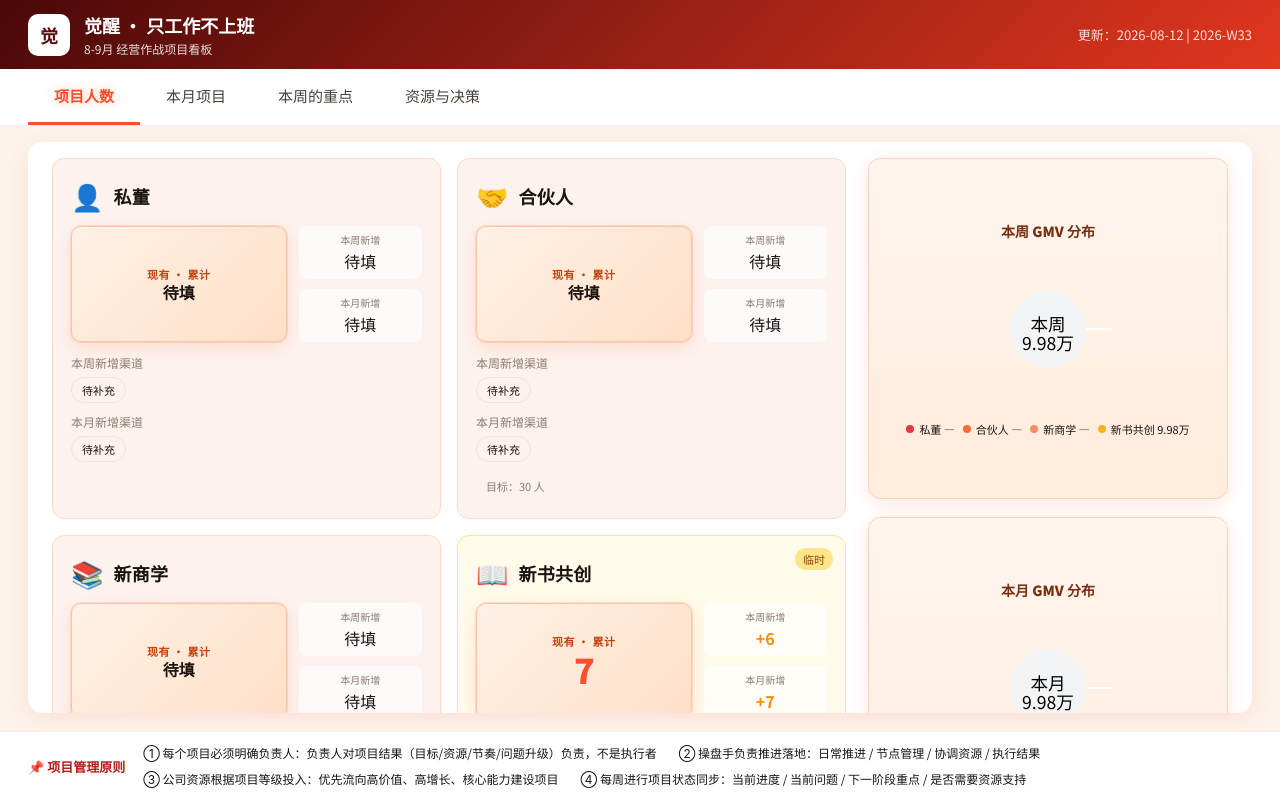
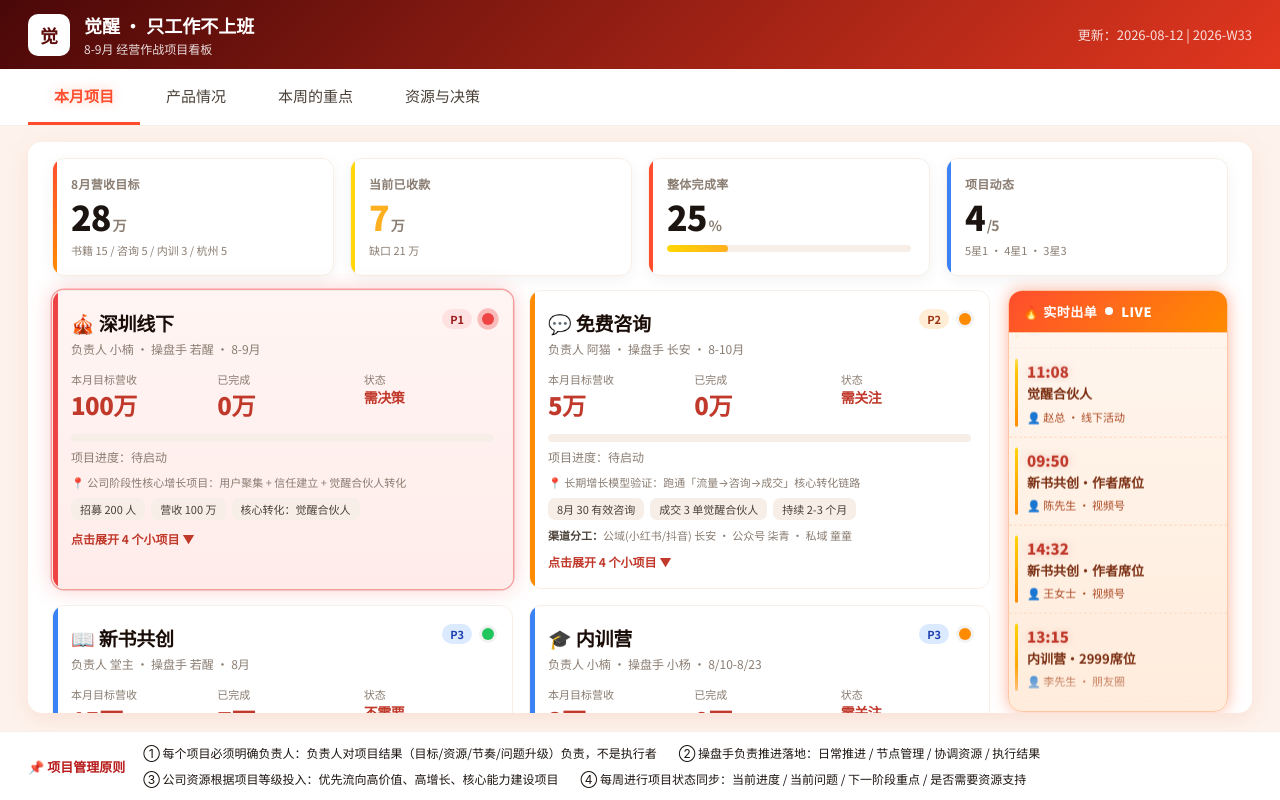
Before and after one commit to isiahhirko727-ship-it/juexing-dashboard, a plain HTML site: page index.html in a window 1280 px wide. Drawn offline with Linux system fonts and the light colour scheme.

Commit message:
update dashboard from COS 20260813-1123

```diff
--- a/index.html
+++ b/index.html
@@ -107,19 +107,26 @@
     }
     .channel-tag.missing { color: var(--gray-400); background: transparent; }
     .people-charts { display: flex; flex-direction: column; gap: 18px; align-items: stretch; }
+
+    /* Section 1 (renamed): Products */
+    .products-page { display: flex; flex-direction: column; gap: 18px; }
+    .products-grid { display: grid; grid-template-columns: repeat(3, 1fr); gap: 16px; }
+    .products-charts { display: grid; grid-template-columns: 1fr 1fr; gap: 18px; }
+    .products-charts .chart-card { min-height: 220px; }
+
     .chart-card {
-      flex: 1; min-height: 0;
       background: linear-gradient(180deg, #fff6ef 0%, #ffecdc 100%);
-      border: 1px solid #ffd2b8; border-radius: 12px; padding: 14px 18px;
-      display: flex; flex-direction: column; align-items: center; justify-content: center;
-      text-align: center; box-shadow: 0 4px 18px rgba(255,107,53,.16);
+      border: 1px solid #ffd2b8; border-radius: 12px; padding: 18px 22px;
+      display: flex; flex-direction: row; align-items: center; justify-content: space-between;
+      gap: 24px; box-shadow: 0 4px 18px rgba(255,107,53,.16);
     }
-    .chart-title { font-size: 14px; font-weight: 800; color: #7a2e12; margin-bottom: 8px; }
-    .pie-chart { width: 160px; height: 160px; margin: 0 auto; }
-    .pie-center { fill: var(--gray-50); font-size: 11px; text-anchor: middle; dominant-baseline: middle; }
-    .legend { display: flex; flex-wrap: wrap; gap: 8px; margin-top: 12px; justify-content: center; }
-    .legend-item { display: flex; align-items: center; gap: 5px; font-size: 11px; color: var(--gray-600); }
-    .legend-dot { width: 8px; height: 8px; border-radius: 50%; }
+    .chart-card-left { display: flex; flex-direction: column; align-items: flex-start; gap: 10px; flex: 1; }
+    .chart-title { font-size: 15px; font-weight: 800; color: #7a2e12; }
+    .pie-chart { width: 180px; height: 180px; flex: 0 0 auto; }
+    .pie-center { fill: #7a2e12; font-size: 11px; font-weight: 700; text-anchor: middle; dominant-baseline: middle; }
+    .legend { display: flex; flex-direction: column; gap: 10px; }
+    .legend-item { display: flex; align-items: center; gap: 8px; font-size: 13px; color: var(--gray-700); }
+    .legend-dot { width: 10px; height: 10px; border-radius: 50%; }
     .note { font-size: 12px; color: var(--gray-500); margin-top: 14px; padding: 10px; background: var(--gray-50); border-radius: 8px; }
     .missing-note { color: var(--amber); }
 
@@ -194,6 +201,20 @@
     .kpi-bar-fill { height: 100%; background: var(--gold-grad); border-radius: 999px; box-shadow: var(--glow-gold); }
     .kpi-band .kpi-item:nth-child(2), .kpi-band .kpi-item:nth-child(3) { padding-left: 16px; border-left: 1px solid rgba(255,255,255,.2); }
     .kpi-band .kpi-item:nth-child(2) .kpi-big, .kpi-band .kpi-item:nth-child(3) .kpi-big { color: var(--gold-400); text-shadow: 0 0 20px rgba(255,200,40,.75); font-size: 42px; }
+
+    .kpi-band.v2 { background: transparent; color: var(--gray-900); border: none; box-shadow: none; padding: 0; gap: 16px; }
+    .kpi-card { flex: 1; background: var(--white); border: 1px solid var(--gray-100); border-radius: 12px; padding: 16px 18px; position: relative; overflow: hidden; box-shadow: 0 4px 16px rgba(0,0,0,.05); }
+    .kpi-card::before { content: ''; position: absolute; left: 0; top: 0; bottom: 0; width: 4px; background: var(--flame); }
+    .kpi-card:nth-child(2)::before { background: var(--gold-400); }
+    .kpi-card:nth-child(3)::before { background: var(--green-600); }
+    .kpi-card:nth-child(4)::before { background: var(--blue); }
+    .kpi-card-label { font-size: 12px; color: var(--gray-500); font-weight: 700; letter-spacing: .3px; }
+    .kpi-card-value { font-size: 34px; font-weight: 900; color: var(--gray-900); line-height: 1.1; margin-top: 6px; letter-spacing: -1px; }
+    .kpi-card:nth-child(2) .kpi-card-value { color: var(--gold-500); }
+    .kpi-card-value .unit { font-size: 14px; font-weight: 700; color: var(--gray-500); margin-left: 2px; }
+    .kpi-card-sub { font-size: 11px; color: var(--gray-500); margin-top: 8px; line-height: 1.4; }
+    .kpi-card-bar { height: 7px; background: var(--gray-100); border-radius: 999px; overflow: hidden; margin-top: 10px; }
+    .kpi-card-bar-fill { height: 100%; background: linear-gradient(90deg, #ffd700, #ffb020); border-radius: 999px; }
 
     /* Orders rail (right column, vertical marquee) */
     .orders-rail {
@@ -332,11 +353,24 @@
       .weekly-panel { max-height: 320px; }
       .rd-hero-cards { grid-template-columns: 1fr; }
       .rd-bottom { grid-template-columns: 1fr; }
+      .products-grid { grid-template-columns: repeat(2, 1fr); }
+      .products-charts { grid-template-columns: 1fr 1fr; }
+      .chart-card { flex-direction: column; gap: 14px; padding: 16px; }
+      .chart-card-left { align-items: center; }
+      .legend { flex-direction: row; flex-wrap: wrap; justify-content: center; }
+      .kpi-band.v2 { flex-wrap: wrap; }
+      .kpi-card { flex: 1 1 calc(50% - 7px); min-width: 160px; }
     }
     @media (max-width: 760px) {
       .people-grid { grid-template-columns: 1fr; }
       .people-charts { flex-direction: column; }
-      .chart-card { min-height: 200px; }
+      .products-grid { grid-template-columns: 1fr; }
+      .products-charts { grid-template-columns: 1fr; }
+      .chart-card { flex-direction: column; gap: 14px; padding: 16px; }
+      .chart-card-left { align-items: center; }
+      .legend { flex-direction: row; flex-wrap: wrap; justify-content: center; }
+      .kpi-card { flex: 1 1 100%; }
+      .chart-card { min-height: auto; }
       .health-grid { grid-template-columns: 1fr; }
       .project-grid { grid-template-columns: 1fr; }
       .project-card.span-all { grid-column: auto; }
@@ -354,8 +388,8 @@
   </div>
 
   <div class="nav-tabs">
-    <div class="nav-tab active" data-tab="people" onclick="showTab('people')">项目人数</div>
-    <div class="nav-tab" data-tab="projects" onclick="showTab('projects')">本月项目</div>
+    <div class="nav-tab active" data-tab="projects" onclick="showTab('projects')">本月项目</div>
+    <div class="nav-tab" data-tab="products" onclick="showTab('products')">产品情况</div>
     <div class="nav-tab" data-tab="weekly" onclick="showTab('weekly')">本周的重点</div>
     <div class="nav-tab" data-tab="rd" onclick="showTab('rd')">资源与决策</div>
   </div>
@@ -375,13 +409,12 @@
         "公司资源根据项目等级投入：优先流向高价值、高增长、核心能力建设项目",
         "每周进行项目状态同步：当前进度 / 当前问题 / 下一阶段重点 / 是否需要资源支持"
       ],
-      "people": {
-        "note": "项目人数看板：具体到每个核心人群/项目的当前人数、本周/本月新增、新增渠道、GMV贡献。私董/合伙人/新商学数据待补充；新书共创为临时增加的临时项目。",
+      "products": {
+        "note": "产品情况：私董 / 合伙人 / 新商学的人数、本周/本月新增、新增渠道与 GMV 贡献。",
         "items": [
           {"id": "sidong", "name": "私董", "current": null, "weekAdd": null, "monthAdd": null, "weekChannels": [], "monthChannels": [], "weekGMV": null, "monthGMV": null, "target": null, "icon": "👤"},
           {"id": "partner", "name": "合伙人", "current": null, "weekAdd": null, "monthAdd": null, "weekChannels": [], "monthChannels": [], "weekGMV": null, "monthGMV": null, "target": 30, "icon": "🤝"},
-          {"id": "newbiz", "name": "新商学", "current": null, "weekAdd": null, "monthAdd": null, "weekChannels": [], "monthChannels": [], "weekGMV": null, "monthGMV": null, "target": null, "icon": "📚"},
-          {"id": "bookco", "name": "新书共创", "current": 7, "weekAdd": 6, "monthAdd": 7, "weekChannels": [{"name": "待补充", "value": 0}], "monthChannels": [{"name": "待补充", "value": 0}], "weekGMV": 9.98, "monthGMV": 9.98, "target": null, "icon": "📖", "temporary": true}
+          {"id": "newbiz", "name": "新商学", "current": null, "weekAdd": null, "monthAdd": null, "weekChannels": [], "monthChannels": [], "weekGMV": null, "monthGMV": null, "target": null, "icon": "📚"}
         ]
       },
       "orders": [
@@ -408,20 +441,20 @@
       ],
       "timeline": [
         {"group": "本周", "range": "8/10 – 8/16", "items": [
-          {"date": "本周", "project": "引流咨询", "text": "跑通首个完整咨询闭环"},
+          {"date": "本周", "project": "免费咨询", "text": "跑通首个完整咨询闭环"},
           {"date": "本周", "project": "内训营", "text": "销售阶段推进，冲刺本周成交目标"},
           {"date": "8/15", "project": "杭州线下", "text": "杭州线下活动举办，目标30人招募"}
         ]},
         {"group": "本月", "range": "8月", "items": [
           {"date": "8/20", "project": "新书共创", "text": "完成 15 位作者内容共创，提交出版社"},
           {"date": "8/23", "project": "内训营", "text": "内训营结营（8/10–8/23 销售+交付）"},
-          {"date": "8月内", "project": "线下活动", "text": "方案定稿 & 招募启动（待预算会议决策）"}
+          {"date": "8月内", "project": "深圳线下", "text": "方案定稿 & 招募启动（待预算会议决策）"}
         ]},
-        {"group": "9月", "range": "9月（线下大会）", "items": [
-          {"date": "8/17-31", "project": "线下活动", "text": "筹备：方案/招募策略/分工/转化流程/资源"},
-          {"date": "9/1-11", "project": "线下活动", "text": "执行阶段"},
-          {"date": "9/12-13", "project": "线下活动", "text": "正式举办（招募 200 人）"},
-          {"date": "9/20前", "project": "线下活动", "text": "收尾复盘"}
+        {"group": "9月", "range": "9月（深圳大会）", "items": [
+          {"date": "8/17-31", "project": "深圳线下", "text": "筹备：方案/招募策略/分工/转化流程/资源"},
+          {"date": "9/1-11", "project": "深圳线下", "text": "执行阶段"},
+          {"date": "9/12-13", "project": "深圳线下", "text": "正式举办（招募 200 人）"},
+          {"date": "9/20前", "project": "深圳线下", "text": "收尾复盘"}
         ]}
       ],
       "monthlyRevenue": { "target": 28, "done": 7, "breakdown": [
@@ -434,18 +467,18 @@
         "directions": [
           {"name": "建立新的增长渠道", "desc": "拓展公域/私域获客来源"},
           {"name": "优化用户转化链路", "desc": "跑通流量→咨询→成交"},
-          {"name": "打造阶段性营收突破项目", "desc": "线下活动等核心增长项目"}
+          {"name": "打造阶段性营收突破项目", "desc": "深圳线下等核心增长项目"}
         ],
         "budget": [
-          {"project": "线下活动", "status": "待预算会议（场地/人员/物料/招募/奖金）", "risk": "high"},
-          {"project": "引流咨询", "status": "暂无明确预算", "risk": "medium"},
+          {"project": "深圳线下", "status": "待预算会议（场地/人员/物料/招募/奖金）", "risk": "high"},
+          {"project": "免费咨询", "status": "暂无明确预算", "risk": "medium"},
           {"project": "新书共创", "status": "归入新书整体，无需单独预算", "risk": "low"},
           {"project": "内训营", "status": "核心成员待补充，成本待明确", "risk": "high"}
         ]
       },
       "projects": [
         {
-          "id": "offline", "name": "线下活动", "level": 5, "priority": "P1", "owner": "小楠", "operator": "若醒",
+          "id": "offline", "name": "深圳线下", "star": 5, "level": 5, "priority": "P1", "owner": "小楠", "operator": "若醒",
           "period": "8-9月", "icon": "🎪", "revenueTarget": 100, "revenueDone": 0, "progress": null,
           "formula": "200人招募 × 觉醒合伙人转化 = 100万营收", "stage": "待筹备", "cost": "待预算会议确定", "positioning": "公司阶段性核心增长项目：用户聚集 + 信任建立 + 觉醒合伙人转化", "metrics": ["招募 200 人", "营收 100 万", "核心转化：觉醒合伙人"],
           "flag": "red", "flagText": "需决策", "focus": "完成方案设计",
@@ -455,7 +488,7 @@
           ]
         },
         {
-          "id": "consult", "name": "引流咨询", "level": 4, "priority": "P2", "owner": "阿猫", "operator": "长安",
+          "id": "consult", "name": "免费咨询", "star": 4, "level": 4, "priority": "P2", "owner": "阿猫", "operator": "长安",
       "period": "8-10月", "icon": "💬", "revenueTarget": 5, "revenueDone": 0, "progress": null,
       "formula": "免费咨询目标 5万（模型验证 + 转化）", "stage": "模型测试阶段", "cost": "暂无明确预算", "positioning": "长期增长模型验证：跑通「流量→咨询→成交」核心转化链路", "metrics": ["8月 30 有效咨询", "成交 3 单觉醒合伙人", "持续 2-3 个月"], "channels": [{"src":"公域(小红书/抖音)","owner":"长安"},{"src":"公众号","owner":"柒青"},{"src":"私域","owner":"童童"}],
           "flag": "yellow", "flagText": "需关注", "focus": "完成咨询流程优化",
@@ -465,7 +498,7 @@
           ]
         },
         {
-          "id": "book", "name": "新书共创", "level": 3, "priority": "P3", "owner": "堂主", "operator": "若醒",
+          "id": "book", "name": "新书共创", "star": 3, "level": 3, "priority": "P3", "owner": "堂主", "operator": "若醒",
           "period": "8月", "icon": "📖", "revenueTarget": 15, "revenueDone": 7, "progress": 47,
           "formula": "15位共创作者 × 1万/人 = 15万营收", "stage": "已启动（已招 7/15）", "cost": "暂不单独计算，归入新书整体", "positioning": "围绕《只工作不上班》打造共创内容，用户参与案例共创并创造额外营收（IP生态）", "metrics": ["招募 15 位共创作者", "客单价 1 万/人", "营收 15 万"],
           "flag": "green", "flagText": "不需要", "focus": "完成15人招募",
@@ -475,7 +508,7 @@
           ]
         },
         {
-          "id": "training", "name": "内训营", "level": 3, "priority": "P3", "owner": "小楠", "operator": "小杨",
+          "id": "training", "name": "内训营", "star": 3, "level": 3, "priority": "P3", "owner": "小楠", "operator": "小杨",
       "period": "8/10-8/23", "icon": "🎓", "revenueTarget": 3, "revenueDone": 0, "progress": null,
       "formula": "合作内训营 × 客单价2999 = 3万营收", "stage": "销售阶段（本周）", "cost": "待补充", "positioning": "打造标准化内训产品，验证内训模型，形成新现金流", "metrics": ["合作内训营", "客单价 2999 元", "目标营收 3 万"],
           "flag": "yellow", "flagText": "需关注", "focus": "完成销售目标",
@@ -485,7 +518,7 @@
           ]
         },
         {
-          "id": "hangzhou", "name": "杭州线下", "level": 3, "priority": "P3", "owner": "林若醒", "operator": "待补充",
+          "id": "hangzhou", "name": "杭州线下", "star": 3, "level": 3, "priority": "P3", "owner": "林若醒", "operator": "待补充",
           "period": "8月15日（本周六）", "icon": "🏙️", "revenueTarget": 5, "revenueDone": 0, "progress": 27,
           "formula": "30人招募 × 15%转化 = 3单合伙人", "stage": "招募冲刺（本周六举办）", "cost": "待补充", "positioning": "本周六(8/15)杭州线下活动，作为 9月大型活动的预演与本地触点", "metrics": ["招募 30 人", "转化 3 单合伙人", "本周六举办"],
           "flag": "yellow", "flagText": "需关注", "focus": "完成30人招募，嘉宾与操盘手到位",
@@ -503,14 +536,13 @@
     function fmtNum(n) { return (n === null || n === undefined) ? '—' : n; }
     function fmtMoney(n) { return (n === null || n === undefined) ? '—' : n + '万'; }
 
-    function renderPeople() {
-      const cards = DATA.people.items.map(p => {
+    function renderProducts() {
+      const cards = DATA.products.items.map(p => {
         const missing = p.current === null || p.current === undefined;
         const weekChannels = p.weekChannels && p.weekChannels.length ? p.weekChannels.map(c => `<span class="channel-tag">${c.name} ${c.value || ''}</span>`).join('') : '<span class="channel-tag missing">待补充</span>';
         const monthChannels = p.monthChannels && p.monthChannels.length ? p.monthChannels.map(c => `<span class="channel-tag">${c.name} ${c.value || ''}</span>`).join('') : '<span class="channel-tag missing">待补充</span>';
         return `
-          <div class="people-card ${p.temporary ? 'temporary' : ''}">
-            ${p.temporary ? '<div class="people-badge">临时</div>' : ''}
+          <div class="people-card">
             <div class="people-top"><div class="people-icon">${p.icon}</div><div class="people-name">${p.name}</div></div>
             <div class="people-metrics">
               <div class="people-hero">
@@ -528,30 +560,27 @@
           </div>`;
       }).join('');
 
-      const weekPie = makeDonut(DATA.people.items.map(p => ({
-        label: p.name, value: p.weekGMV || 0, color: p.id === 'sidong' ? '#e23744' : p.id === 'partner' ? '#ff6b35' : p.id === 'newbiz' ? '#ff8c66' : '#ffb020'
-      })), '本周');
-      const monthPie = makeDonut(DATA.people.items.map(p => ({
-        label: p.name, value: p.monthGMV || 0, color: p.id === 'sidong' ? '#e23744' : p.id === 'partner' ? '#ff6b35' : p.id === 'newbiz' ? '#ff8c66' : '#ffb020'
-      })), '本月');
+      const color = p => p.id === 'sidong' ? '#e23744' : p.id === 'partner' ? '#ff6b35' : '#ff8c66';
+      const weekPie = makeDonut(DATA.products.items.map(p => ({ label: p.name, value: p.weekGMV || 0, color: color(p) })), '本周');
+      const monthPie = makeDonut(DATA.products.items.map(p => ({ label: p.name, value: p.monthGMV || 0, color: color(p) })), '本月');
 
       const body = `
-        <div class="people-layout">
-          <div class="people-grid">${cards}</div>
-          <div class="people-charts">
-            <div class="chart-card"><div class="chart-title">本周 GMV 分布</div>${weekPie.svg}<div class="legend">${weekPie.legend}</div></div>
-            <div class="chart-card"><div class="chart-title">本月 GMV 分布</div>${monthPie.svg}<div class="legend">${monthPie.legend}</div></div>
+        <div class="products-page">
+          <div class="products-grid">${cards}</div>
+          <div class="products-charts">
+            <div class="chart-card">
+              <div class="chart-card-left"><div class="chart-title">本周 GMV 分布</div><div class="legend">${weekPie.legend}</div></div>
+              ${weekPie.svg}
+            </div>
+            <div class="chart-card">
+              <div class="chart-card-left"><div class="chart-title">本月 GMV 分布</div><div class="legend">${monthPie.legend}</div></div>
+              ${monthPie.svg}
+            </div>
           </div>
+          <div class="note missing-note">${DATA.products.note}</div>
         </div>
-        <div class="note missing-note">${DATA.people.note}</div>
       `;
-      return section('people', '项目人数', body);
-    }
-
-    function isProjectRunning(p) {
-      if (p.progress && p.progress > 0) return true;
-      if (p.stage && (p.stage.includes('销售') || p.stage.includes('交付') || p.stage.includes('测试') || p.stage.includes('已启动'))) return true;
-      return false;
+      return section('products', '产品情况', body);
     }
 
     function projectCard(p, spanAll) {
@@ -635,32 +664,25 @@
     }
 
     function renderProjects() {
-      const all = [...DATA.projects].sort((a, b) => {
-        const ar = isProjectRunning(a), br = isProjectRunning(b);
-        if (ar && !br) return -1;
-        if (!ar && br) return 1;
-        const order = {P1:1, P2:2, P3:3};
-        return order[a.priority] - order[b.priority];
-      });
-      const running = all.filter(isProjectRunning).sort((a, b) => (b.revenueTarget || 0) - (a.revenueTarget || 0));
-      const pending = all.filter(p => !isProjectRunning(p));
-
-      const runningCards = running.map((p, i) => projectCard(p, running.length === 3 && i === 0));
-      const pendingCards = pending.map(p => projectCard(p, false));
+      const all = [...DATA.projects].sort((a, b) => (b.star || 1) - (a.star || 1));
+      const projectCards = all.map(p => projectCard(p, false)).join('');
 
       const target = DATA.monthlyRevenue.target, done = DATA.monthlyRevenue.done;
       const pct = Math.round(done / target * 100);
+      const gap = target - done;
+      const runningCount = all.filter(p => (p.progress && p.progress > 0) || (p.stage && /销售|交付|测试|已启动/.test(p.stage))).length;
+      const starCount = [5,4,3,2,1].map(s => ({s, n: all.filter(p => (p.star || 1) === s).length})).filter(x => x.n > 0);
+      const starText = starCount.map(x => `${x.s}星${x.n}`).join(' · ');
+
       const kpiBand = `
-        <div class="kpi-band">
-          <div class="kpi-item"><div class="kpi-label">8月营收目标</div><div class="kpi-big">${target}<span class="kpi-unit">万</span></div></div>
-          <div class="kpi-item"><div class="kpi-label">当前已收款</div><div class="kpi-big">${done}<span class="kpi-unit">万</span> <span class="kpi-sub">/ ${target}万</span></div><div class="kpi-bar"><div class="kpi-bar-fill" style="width:${pct}%"></div></div></div>
-          <div class="kpi-item"><div class="kpi-label">整体完成率</div><div class="kpi-big">${pct}<span class="kpi-unit">%</span></div></div>
-          <div class="kpi-item"><div class="kpi-label">在跑项目</div><div class="kpi-big">${running.length}<span class="kpi-unit">/${all.length}</span></div></div>
+        <div class="kpi-band v2">
+          <div class="kpi-card"><div class="kpi-card-label">8月营收目标</div><div class="kpi-card-value">${target}<span class="unit">万</span></div><div class="kpi-card-sub">书籍 15 / 咨询 5 / 内训 3 / 杭州 5</div></div>
+          <div class="kpi-card"><div class="kpi-card-label">当前已收款</div><div class="kpi-card-value">${done}<span class="unit">万</span></div><div class="kpi-card-sub">缺口 ${gap} 万</div></div>
+          <div class="kpi-card"><div class="kpi-card-label">整体完成率</div><div class="kpi-card-value">${pct}<span class="unit">%</span></div><div class="kpi-card-bar"><div class="kpi-card-bar-fill" style="width:${pct}%"></div></div></div>
+          <div class="kpi-card"><div class="kpi-card-label">项目动态</div><div class="kpi-card-value">${runningCount}<span class="unit">/${all.length}</span></div><div class="kpi-card-sub">${starText}</div></div>
         </div>`;
 
-      const leftBody = `<div class="project-grid">${runningCards.join('')}</div>${pending.length ? `<div class="project-subtitle pending">待启动项目 · ${pending.length} 个</div><div class="project-grid pending-grid">${pendingCards.join('')}</div>` : ''}`;
-
-      const body = `<div class="projects-page">${kpiBand}<div class="project-subtitle">进行中项目 · ${running.length} 个</div><div class="projects-layout"><div class="projects-left">${leftBody}</div><div class="projects-right">${renderOrders()}${renderRevenueComposition()}</div></div></div>`;
+      const body = `<div class="projects-page">${kpiBand}<div class="projects-layout"><div class="projects-left"><div class="project-grid">${projectCards}</div></div><div class="projects-right">${renderOrders()}${renderRevenueComposition()}</div></div></div>`;
       return section('projects', '本月项目', body);
     }
 
@@ -739,7 +761,7 @@
     }
 
     function section(tabId, title, body) {
-      const hidden = tabId === 'people' ? '' : ' hidden';
+      const hidden = tabId === 'projects' ? '' : ' hidden';
       return `<div class="section tab-panel${hidden}" id="tab-${tabId}" aria-label="${title}"><div class="section-body">${body}</div></div>`;
     }
 
@@ -761,17 +783,18 @@
     function makeDonut(data, labelPrefix) {
       const total = data.reduce((a, b) => a + b.value, 0) || 1;
       let acc = 0;
+      const cx = 60, cy = 60, r = 48, hole = 30;
       const slices = data.map(d => {
         const start = acc / total * Math.PI * 2; acc += d.value;
         const end = acc / total * Math.PI * 2;
-        const x1 = 50 + 40 * Math.cos(start), y1 = 50 + 40 * Math.sin(start);
-        const x2 = 50 + 40 * Math.cos(end), y2 = 50 + 40 * Math.sin(end);
+        const x1 = cx + r * Math.cos(start), y1 = cy + r * Math.sin(start);
+        const x2 = cx + r * Math.cos(end), y2 = cy + r * Math.sin(end);
         const large = end - start > Math.PI ? 1 : 0;
-        return `<path d="M50,50 L${x1},${y1} A40,40 0 ${large},1 ${x2},${y2} Z" fill="${d.color}" stroke="#fff" stroke-width="1" />`;
+        return `<path d="M${cx},${cy} L${x1},${y1} A${r},${r} 0 ${large},1 ${x2},${y2} Z" fill="${d.color}" stroke="#fff" stroke-width="1.5" />`;
       }).join('');
       const legend = data.map(d => `<div class="legend-item"><div class="legend-dot" style="background:${d.color}"></div>${d.label} ${d.value ? d.value + '万' : '—'}</div>`).join('');
-      const centerText = total > 0 ? `${labelPrefix}<tspan x="50" dy="12">${total}万</tspan>` : '暂无';
-      return {svg: `<svg class="pie-chart" viewBox="0 0 100 100"><circle cx="50" cy="50" r="40" fill="transparent"/>${slices}<circle cx="50" cy="50" r="24" fill="#f3f4f6"/><text x="50" y="48" class="pie-center">${centerText}</text></svg>`, legend};
+      const centerText = total > 0 ? `${labelPrefix}<tspan x="${cx}" dy="13">${total}万</tspan>` : '暂无';
+      return {svg: `<svg class="pie-chart" viewBox="0 0 120 120"><circle cx="${cx}" cy="${cy}" r="${r}" fill="transparent"/>${slices}<circle cx="${cx}" cy="${cy}" r="${hole}" fill="#fffaf7"/><text x="${cx}" y="${cy-2}" class="pie-center">${centerText}</text></svg>`, legend};
     }
 
     window.showTab = function(id) {
@@ -782,7 +805,7 @@
     };
     window.toggleSub = function(id) { document.getElementById('sub-' + id).classList.toggle('open'); };
 
-    app.innerHTML = renderPeople() + renderProjects() + renderWeekly() + renderRD();
+    app.innerHTML = renderProjects() + renderProducts() + renderWeekly() + renderRD();
     startOrderFeed();
 
     document.getElementById('principlesFooter').innerHTML =
```
